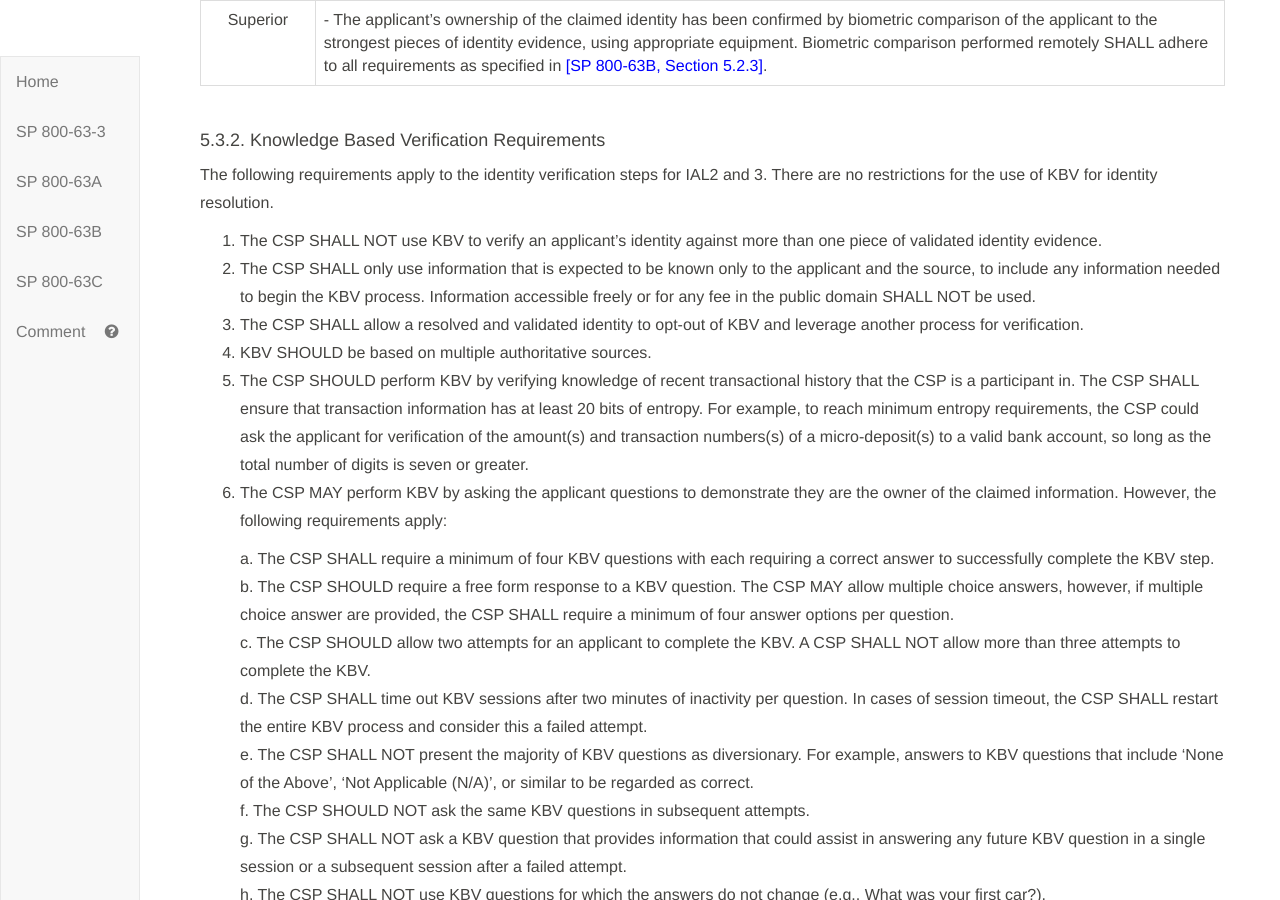
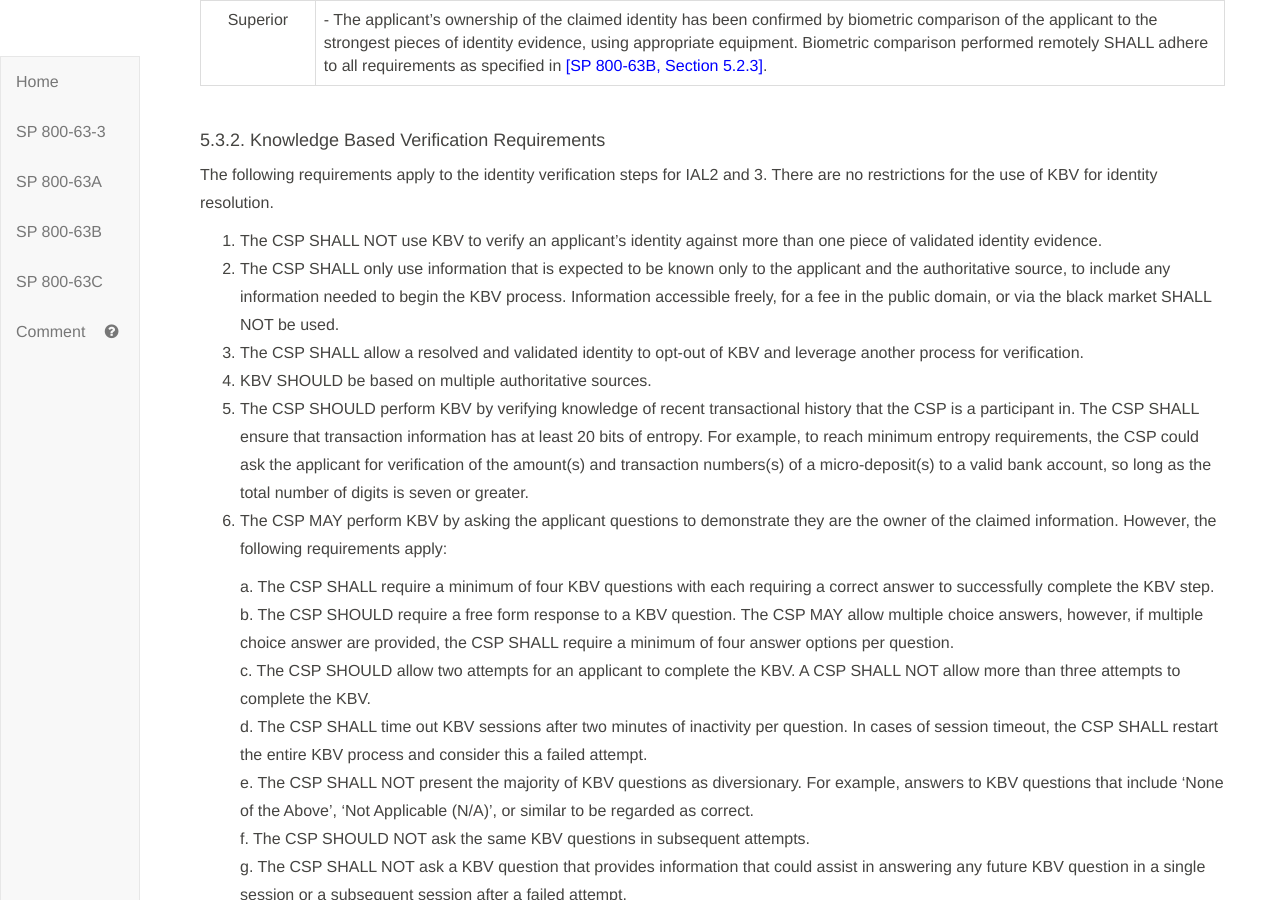
Before and after one commit to usnistgov/800-63-3, a Jekyll site: the page built from sp800-63a/sec5_proofing.md, in a window 1280 px wide and 900 px high, scrolled down 4803 px. Built offline with Jekyll 4.4.1, drawn with Linux system fonts in a browser that asks for light colours; our own code applies the rules of GitHub Pages for plain Markdown files.

Commit message:
Closes #1435

```diff
--- a/sp800-63a/sec5_proofing.md
+++ b/sp800-63a/sec5_proofing.md
@@ -101,7 +101,7 @@ The goal of identity verification is to confirm and establish a linkage between
 The following requirements apply to the identity verification steps for IAL2 and 3. There are no restrictions for the use of KBV for identity resolution.
 
 1. The CSP SHALL NOT use KBV to verify an applicant's identity against more than one piece of validated identity evidence.
-2. The CSP SHALL only use information that is expected to be known only to the applicant and the source, to include any information needed to begin the KBV process. Information accessible freely or for any fee in the public domain SHALL NOT be used.
+2. The CSP SHALL only use information that is expected to be known only to the applicant and the authoritative source, to include any information needed to begin the KBV process. Information accessible freely, for a fee in the public domain, or via the black market  SHALL NOT be used.
 3. The CSP SHALL allow a resolved and validated identity to opt-out of KBV and leverage another process for verification.
 4. KBV SHOULD be based on multiple authoritative sources.
 5. The CSP SHOULD perform KBV by verifying knowledge of recent transactional history that the CSP is a participant in.  The CSP SHALL ensure that transaction information has at least 20 bits of entropy. For example, to reach minimum entropy requirements, the CSP could ask the applicant for verification of the amount(s) and transaction numbers(s) of a micro-deposit(s) to a valid bank account, so long as the total number of digits is seven or greater.
```
